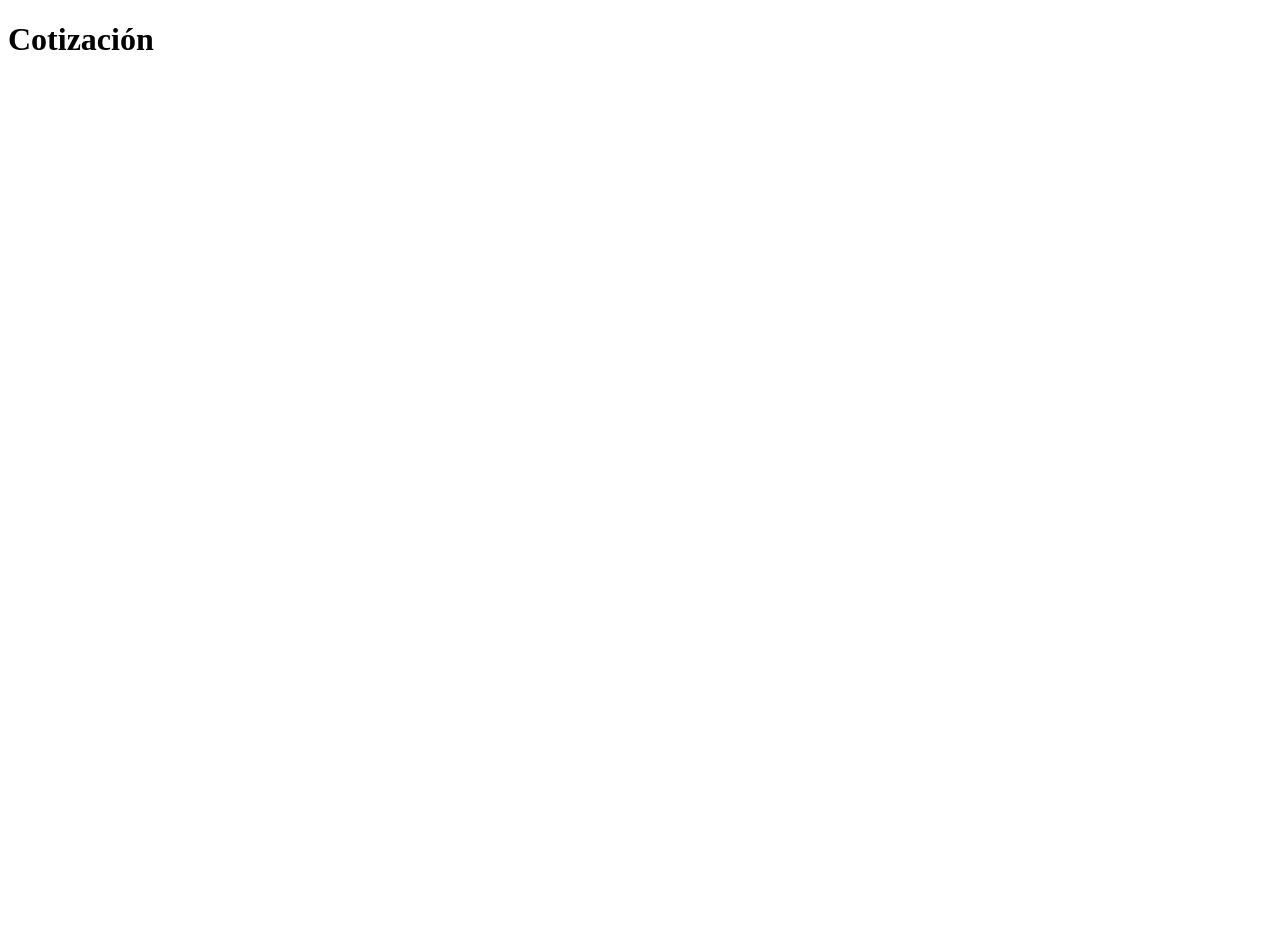
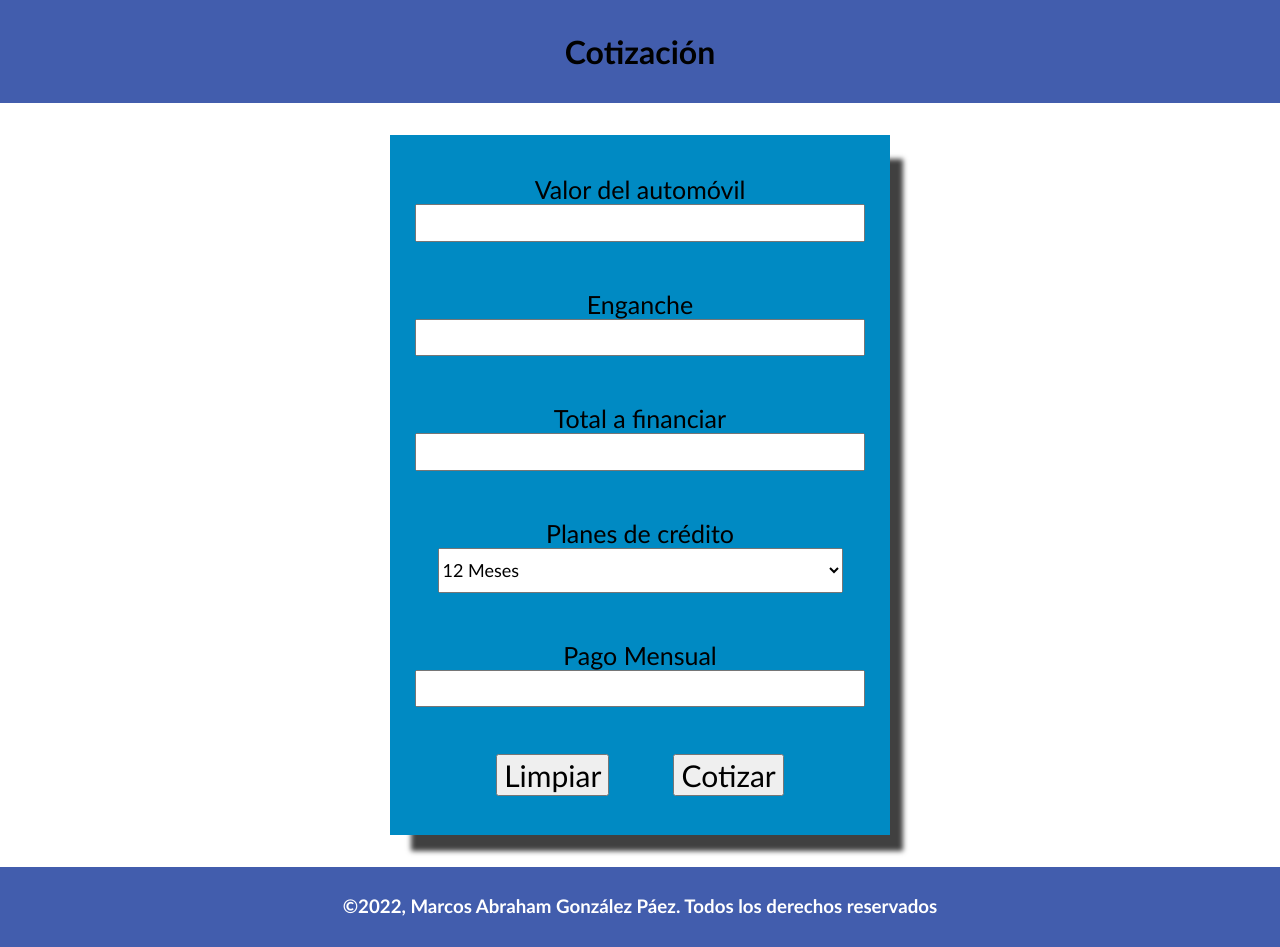
Before and after one commit to marcosglez02/cotizacion, a plain HTML site: page html/cotizacion.html in a window 1280 px wide. Before the commit the page ends 800 px from the top, so only its background shows below. Drawn offline with Linux system fonts and the light colour scheme.

Commit message:
Diseño de la cotización

```diff
--- /dev/null
+++ b/css/estilosCotizacion.css
@@ -0,0 +1,62 @@
+*{
+    width: 0 auto;
+    height: 0 auto;
+    margin: 0 auto;
+    box-sizing: border-box;
+    font-family: 'Gill Sans', 'Gill Sans MT', Calibri, 'Trebuchet MS', sans-serif;
+}
+#Encabezado{
+    margin: 0 auto;
+    background-color: #425dad;
+    text-align: center;
+}
+#Encabezado > h1{
+    padding: 1em;
+}
+#contenedor{
+    width: 500px;
+    height: 700px;
+    margin: 0 auto;
+    display: flex;
+    flex-direction: column;
+    justify-content: space-evenly;
+    text-align: center;
+    background-color: #008ac3;
+    box-shadow: 17px 20px 5px -4px rgba(0,0,0,0.75);
+    margin-top: 2em;
+    margin-bottom: 2em;
+}
+#Planes{
+    width: 22.5em;
+    height: 2.5em;
+    font-size: 18px;
+}
+#piePagina{
+    margin: 0 auto;
+    background-color: #425dad;
+    text-align: center;
+    height: 5em;
+}
+#piePagina > h3{
+    padding: 1.5em;
+    color: white;
+}
+.contenido{
+    margin: 0.5em;
+}
+.contenido > label{
+    font-size: 25px;
+}
+.contenido > input{
+    width: 30em;
+    height: 2.5em;
+    font-size: 15px;
+}
+.boton{
+    font-size: 30px;
+    margin-left: 1em;
+    margin-right: 1em;
+}
+label{
+    font-size: 20px;
+}
--- a/html/cotizacion.html
+++ b/html/cotizacion.html
@@ -4,12 +4,48 @@
     <meta charset="UTF-8">
     <meta http-equiv="X-UA-Compatible" content="IE=edge">
     <meta name="viewport" content="width=device-width, initial-scale=1.0">
+    <link rel="stylesheet" href="/css/estilosCotizacion.css">
     <title>Cotización</title>
 </head>
 <body>
-    <header>
+    <header id="Encabezado">
         <h1>Cotización</h1>
     </header>
+    <div id="contenedor">
+        <div class="contenido">
+            <label for="">Valor del automóvil</label><br>
+            <input type="text" name="Cantidad" id="Cantidad">
+        </div>
+        <div class="contenido">
+            <label for="">Enganche</label><br>
+            <input type="text" name="Enganche" id="Enganche">
+        </div>
+        <div class="contenido">
+            <label for="">Total a financiar</label><br>
+            <input type="text" name="TotF" id="TotF">
+        </div>
+        <div class="contenido">
+            <label for="" class="contenido">Planes de crédito</label>
+            <select name="Planes" id="Planes">
+                <option value="12">12 Meses</option>
+                <option value="18">18 Meses</option>
+                <option value="24">24 Meses</option>
+                <option value="36">36 Meses</option>
+                <option value="48">48 Meses</option>
+            </select>
+        </div>
+        <div class="contenido">
+            <label for="">Pago Mensual</label><br>
+            <input type="text" name="PagoM" id="PagoM">
+        </div>
+        <div class="contenido">
+            <button id="btnLimpiar" class="boton">Limpiar</button>
+            <button id="btnCotizar" class="boton">Cotizar</button>
+        </div>
 
+    </div>
+    <footer id="piePagina">
+        <h3>©2022, Marcos Abraham González Páez. Todos los derechos reservados</h3>
+    </footer>
 </body>
 </html>
```
